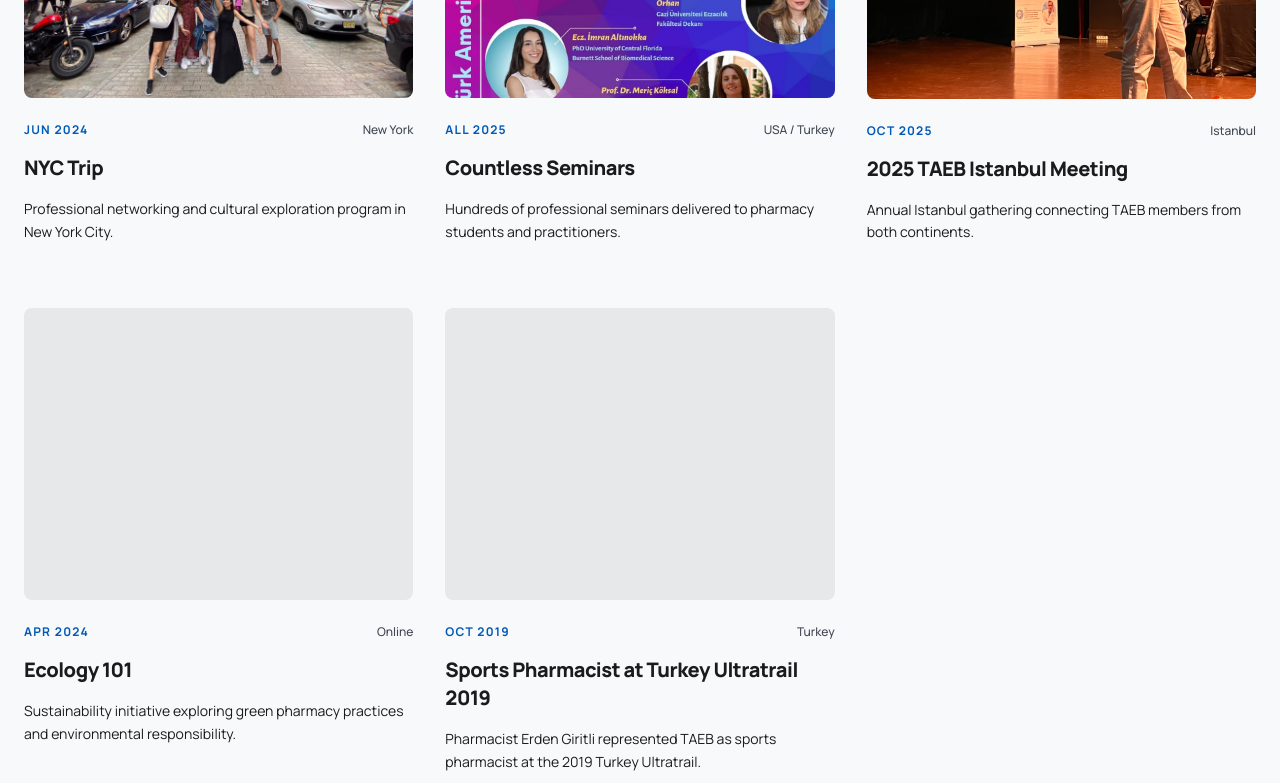
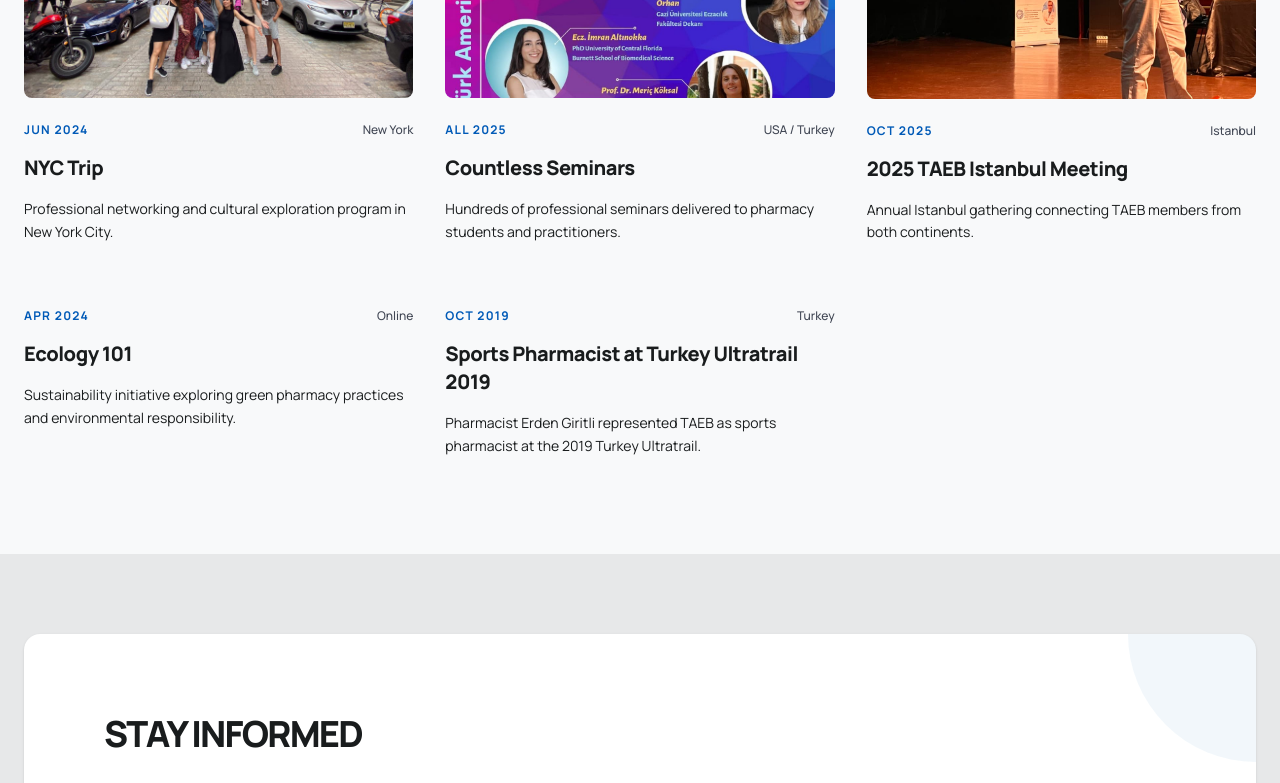
Before and after one commit to bulutmuf/taeb, a React (Vite) app: page /events in a window 1280 px wide. Shown: the part 1489-2272 px from the top of the page. Built offline with nearby package versions, Linux system fonts and the light colour scheme.

Commit message:
micro: fix(events): do not render image container if image is missing

```diff
--- a/src/components/EventCard.tsx
+++ b/src/components/EventCard.tsx
@@ -15,15 +15,15 @@ export default function EventCard({ event, variant = "upcoming", lang, t }: Even
   if (variant === "past") {
     return (
       <div className="group">
-        <div className="aspect-[4/3] overflow-hidden rounded-lg mb-6 bg-surface-container-high">
-          {event.image && (
+        {event.image && (
+          <div className="aspect-[4/3] overflow-hidden rounded-lg mb-6 bg-surface-container-high">
             <img
               className="w-full h-full object-cover group-hover:scale-105 transition-transform duration-500"
               alt={title}
               src={event.image}
             />
-          )}
-        </div>
+          </div>
+        )}
         <div className="space-y-4">
           <div className="flex items-center justify-between">
             <span className="text-xs font-bold text-primary tracking-widest uppercase">
```
